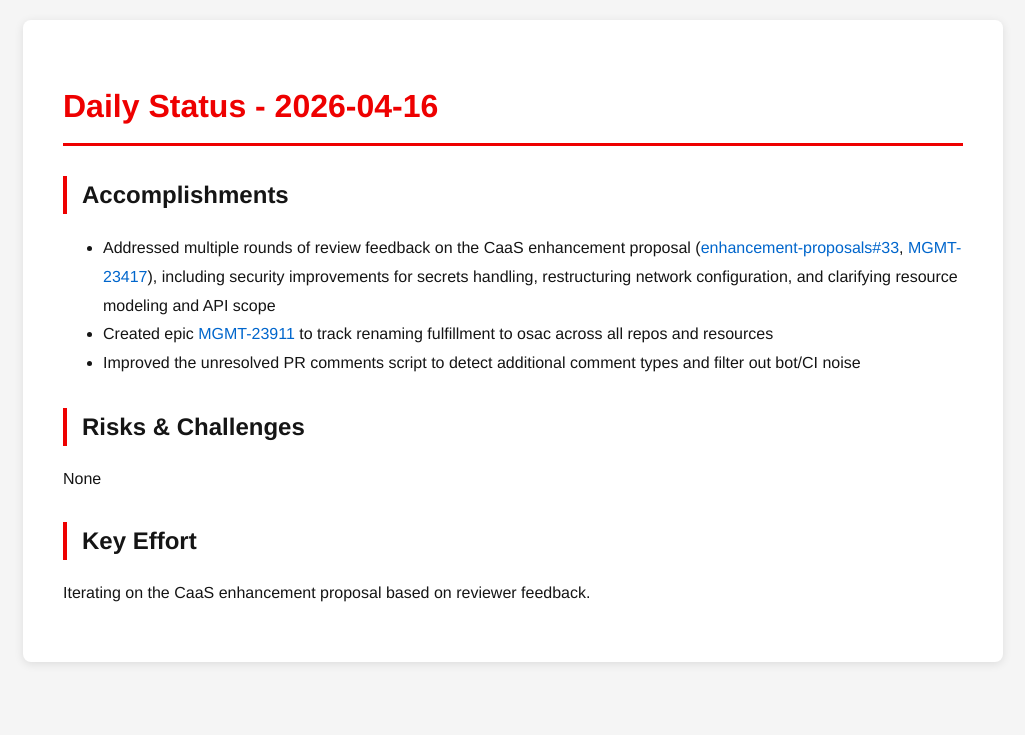
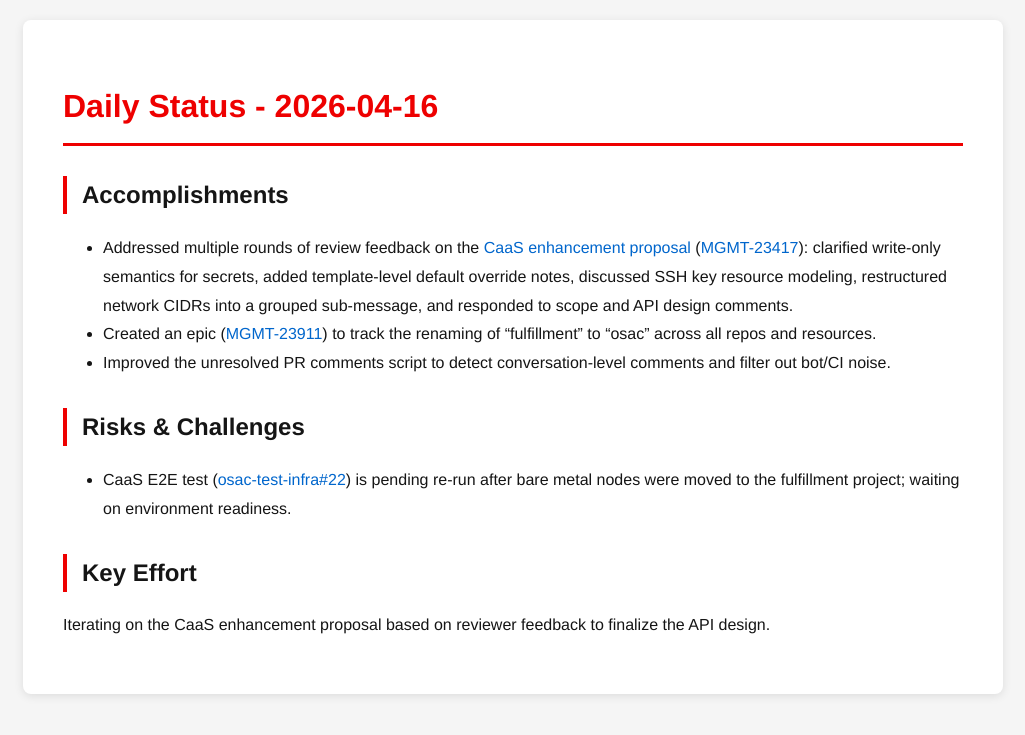
Before and after one commit to tzvatot/daily-status, a Jekyll site: the page built from 2026-04-16.md, in a window 1280 px wide. Shown: the top 735 px of the page, without its empty margins (127-1152 px from the left). Built offline with Jekyll 4.4.1, drawn with Linux system fonts in a browser that asks for light colours.

Commit message:
Daily status update - 2026-04-16

```diff
--- a/2026-04-16.md
+++ b/2026-04-16.md
@@ -7,12 +7,12 @@
 # Daily Status - 2026-04-16
 
 ## Accomplishments
-- Addressed multiple rounds of review feedback on the CaaS enhancement proposal ([enhancement-proposals#33](https://github.com/osac-project/enhancement-proposals/pull/33), [MGMT-23417](https://issues.redhat.com/browse/MGMT-23417)), including security improvements for secrets handling, restructuring network configuration, and clarifying resource modeling and API scope
-- Created epic [MGMT-23911](https://issues.redhat.com/browse/MGMT-23911) to track renaming fulfillment to osac across all repos and resources
-- Improved the unresolved PR comments script to detect additional comment types and filter out bot/CI noise
+- Addressed multiple rounds of review feedback on the [CaaS enhancement proposal](https://github.com/osac-project/enhancement-proposals/pull/33) ([MGMT-23417](https://issues.redhat.com/browse/MGMT-23417)): clarified write-only semantics for secrets, added template-level default override notes, discussed SSH key resource modeling, restructured network CIDRs into a grouped sub-message, and responded to scope and API design comments.
+- Created an epic ([MGMT-23911](https://issues.redhat.com/browse/MGMT-23911)) to track the renaming of "fulfillment" to "osac" across all repos and resources.
+- Improved the unresolved PR comments script to detect conversation-level comments and filter out bot/CI noise.
 
 ## Risks & Challenges
-None
+- CaaS E2E test ([osac-test-infra#22](https://github.com/osac-project/osac-test-infra/pull/22)) is pending re-run after bare metal nodes were moved to the fulfillment project; waiting on environment readiness.
 
 ## Key Effort
-Iterating on the CaaS enhancement proposal based on reviewer feedback.
+Iterating on the CaaS enhancement proposal based on reviewer feedback to finalize the API design.
```
